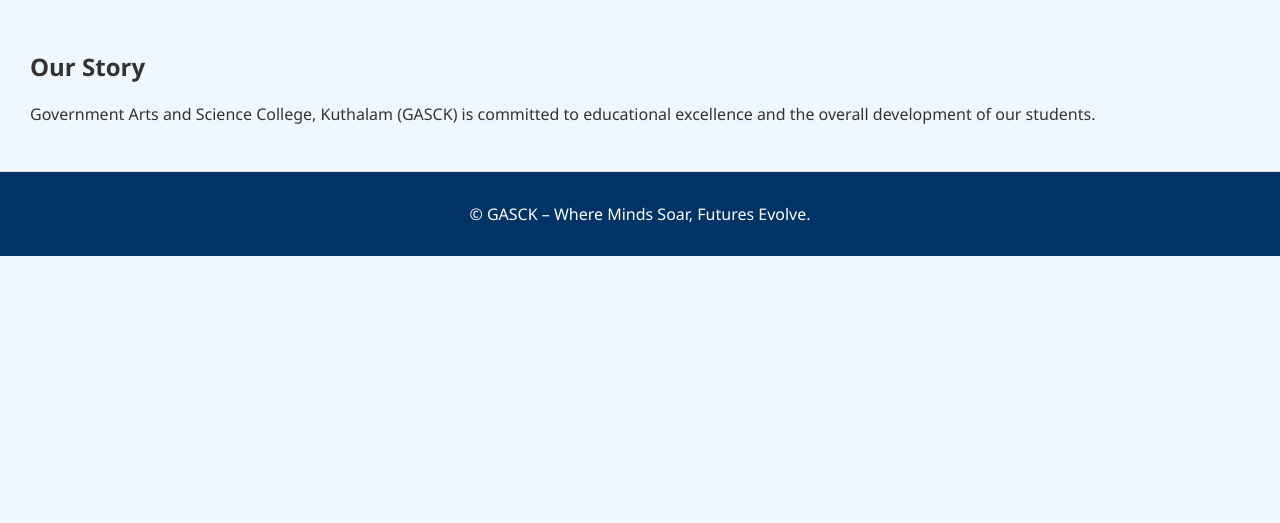
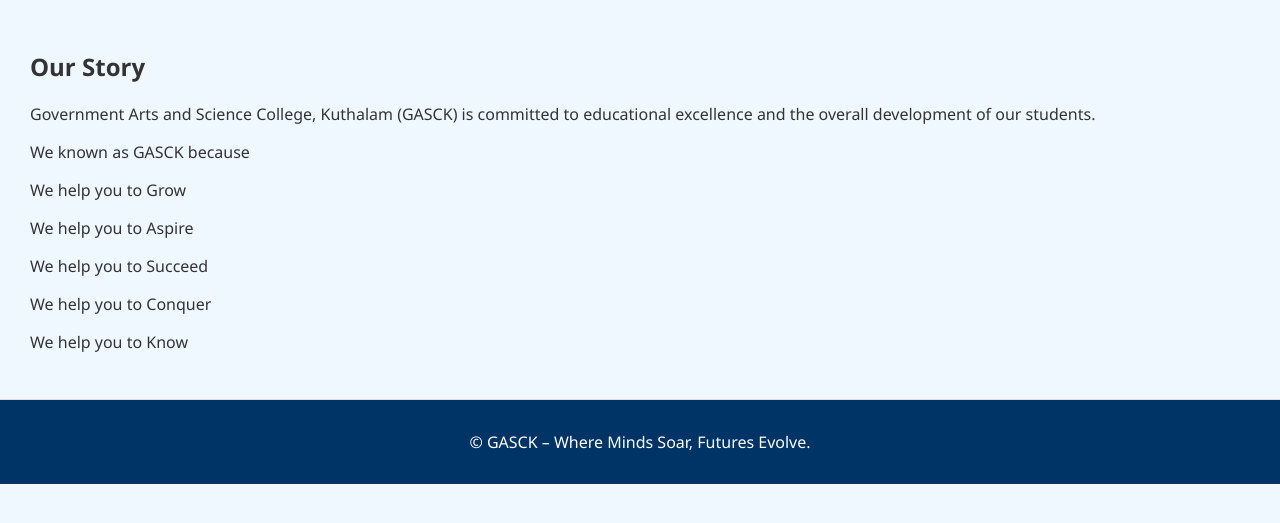
Before and after one commit to NIRRMALG/gasck-college, a Flask app: page /about in a window 1280 px wide. Shown: the part 168-691 px from the top of the page. Run offline with Flask 3, Linux system fonts and the light colour scheme.

Commit message:
Update about.html

```diff
--- a/templates/about.html
+++ b/templates/about.html
@@ -14,6 +14,12 @@
     <section>
         <h2>Our Story</h2>
         <p>Government Arts and Science College, Kuthalam (GASCK) is committed to educational excellence and the overall development of our students.</p>
+        <p>We known as GASCK because</p>
+        <p>We help you to Grow</p>
+        <p>We help you to Aspire</p>
+        <p>We help you to Succeed</p>
+        <p>We help you to Conquer</p>
+        <p>We help you to Know</p>
     </section>
 
     <footer>
```
